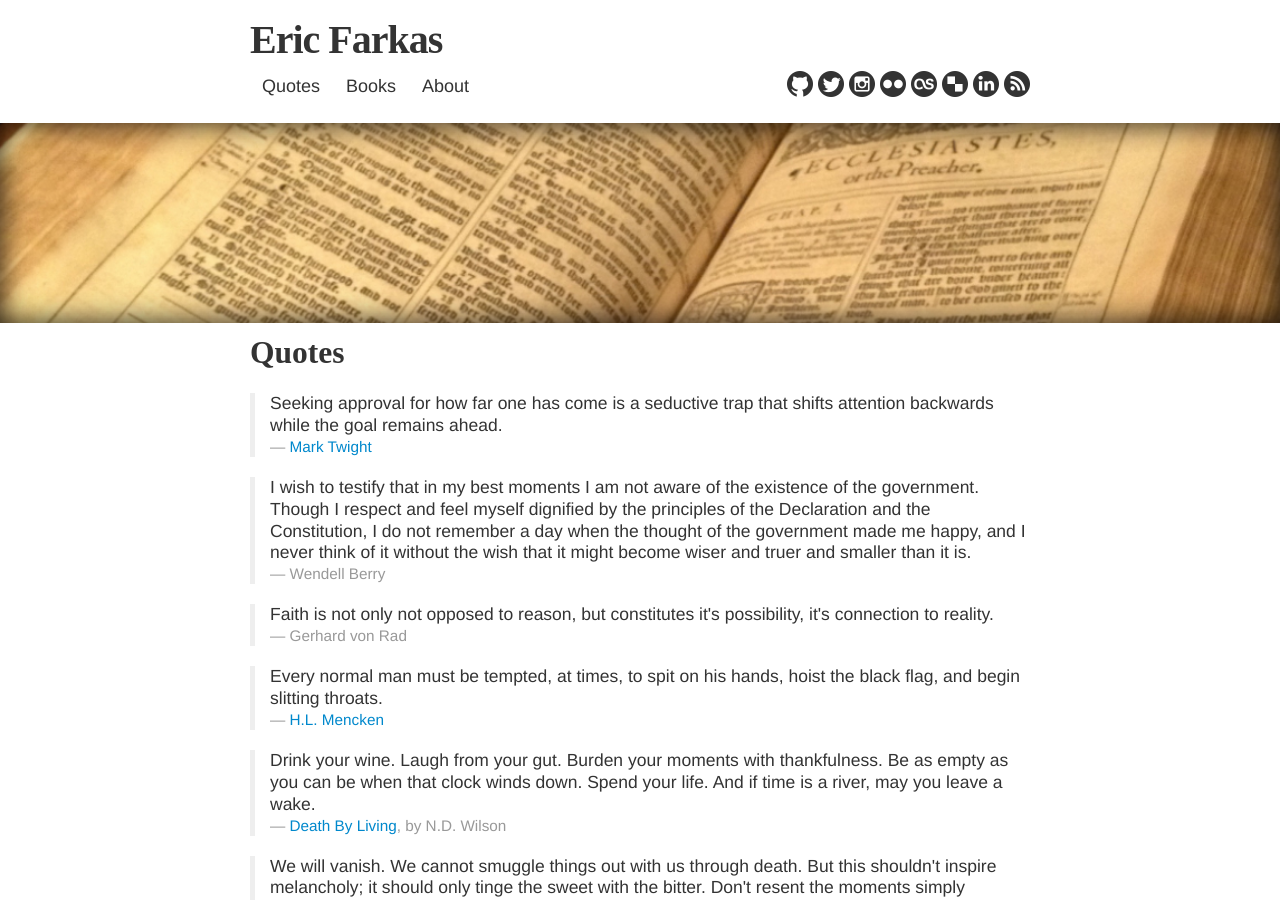
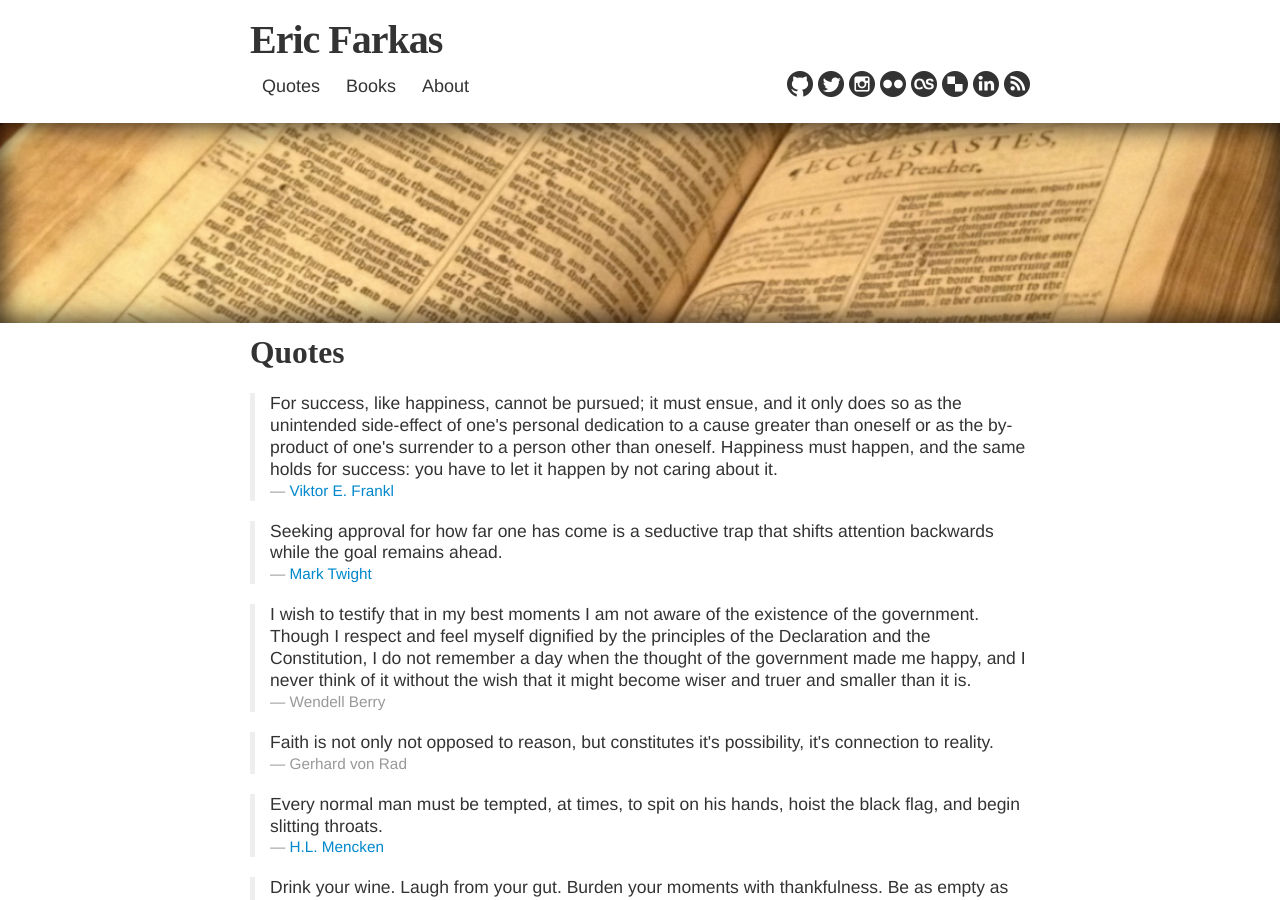
Before and after one commit to speric/speric.github.com, a Jekyll site: the page built from quotes.html, in a window 1280 px wide and 900 px high. Built offline with Jekyll 4.4.1, drawn with Linux system fonts in a browser that asks for light colours; some web fonts are replaced; comment, search, counter and statistics services are not loaded.

Commit message:
Add Frankl quote

```diff
--- a/quotes.html
+++ b/quotes.html
@@ -7,13 +7,20 @@ description: A collection of thought-provoking quotes.
 
 <h2>Quotes</h2>
 <br/>
+
+<blockquote>
+  <p>
+    For success, like happiness, cannot be pursued; it must ensue, and it only does so as the unintended side-effect of one's personal dedication to a cause greater than oneself or as the by-product of one's surrender to a person other than oneself. Happiness must happen, and the same holds for success: you have to let it happen by not caring about it.
+  </p>
+  <small><a href="https://www.goodreads.com/quotes/790760-for-success-like-happiness-cannot-be-pursued-it-must-ensue">Viktor E. Frankl</a></small>
+</blockquote>
+
 <blockquote>
   <p>
     Seeking approval for how far one has come is a seductive trap that shifts attention backwards while the goal remains ahead.
   </p>
   <small><a href="https://www.instagram.com/p/BPeB_mQAMh8/">Mark Twight</a></small>
 </blockquote>
-
 
 <blockquote>
   <p>
```
